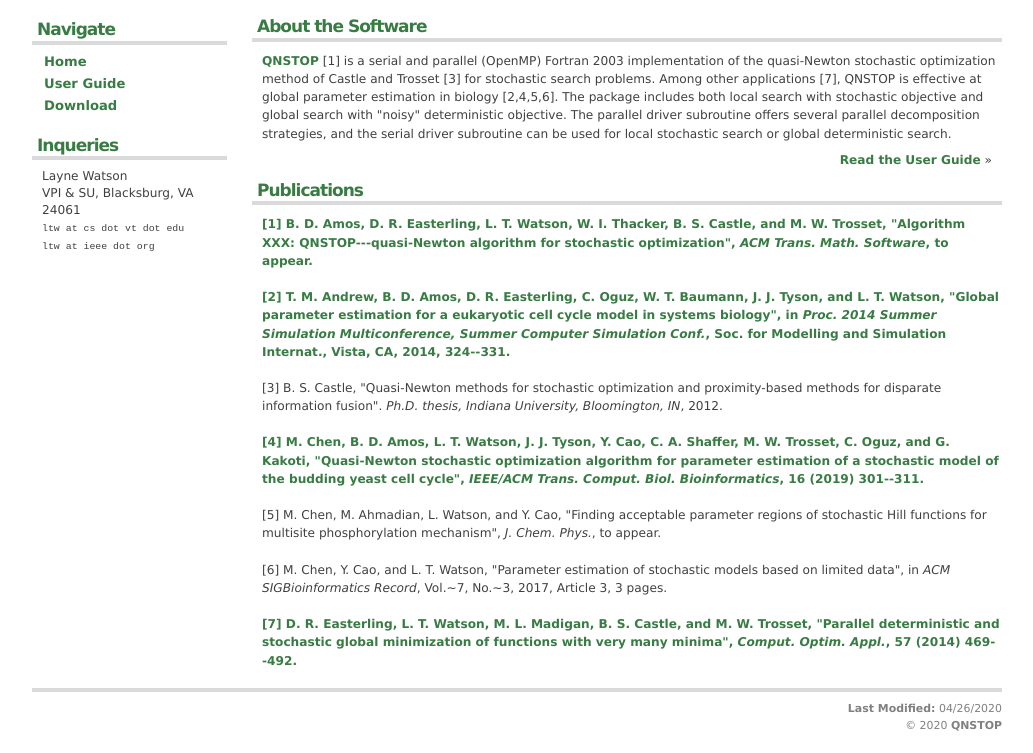
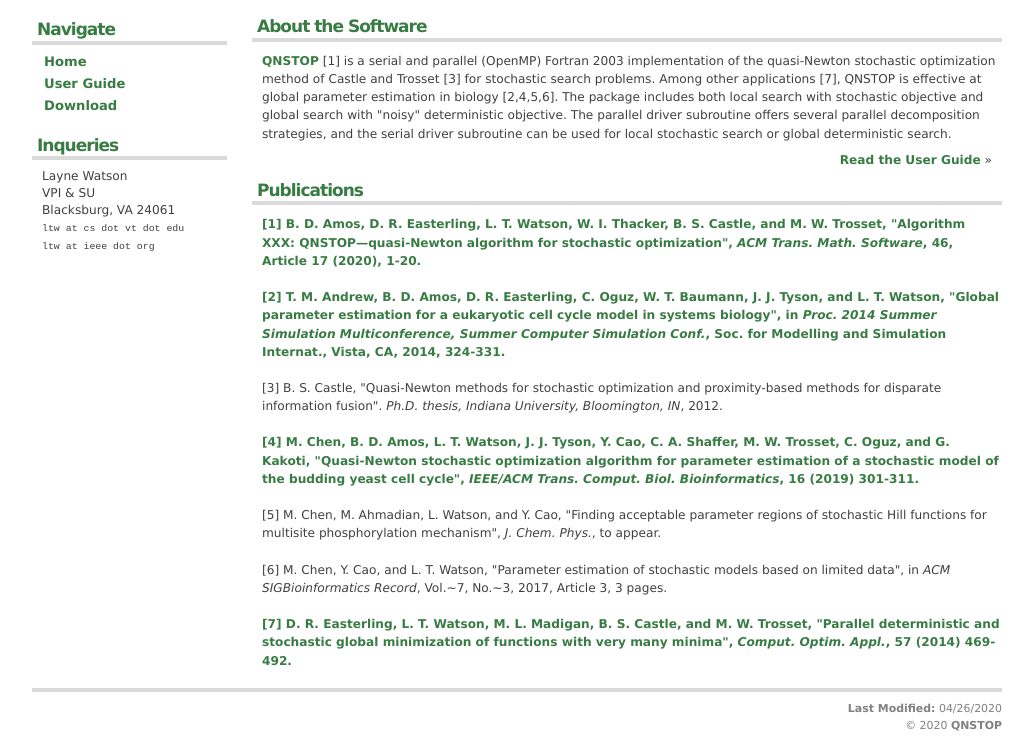
Before and after one commit to vtopt/qnstop, a plain HTML site: page index.html in a window 1280 px wide. Shown: the part 104-857 px from the top of the page, without its empty margins (123-1156 px from the left). Drawn offline with Linux system fonts and the light colour scheme.

Commit message:
formatting tweaks

```diff
--- a/index.html
+++ b/index.html
@@ -39,8 +39,9 @@
 <h2>Publications</h2>
 <a href="https://vtechworks.lib.vt.edu/handle/10919/49672" id="r1"><p>
 [1] B. D. Amos, D. R. Easterling, L. T. Watson, W. I. Thacker, B. S. Castle,
-and M. W. Trosset, "Algorithm XXX: QNSTOP---quasi-Newton algorithm for
-stochastic optimization", <i>ACM Trans. Math. Software</i>, to appear.
+and M. W. Trosset, "Algorithm XXX: QNSTOP&mdash;quasi-Newton algorithm for
+stochastic optimization", <i>ACM Trans. Math. Software</i>,
+46, Article 17 (2020), 1-20.
 </p></a>
 
 <a href="http://dl.acm.org/citation.cfm?id=2685662" id="r2"><p>
@@ -48,7 +49,7 @@ stochastic optimization", <i>ACM Trans. Math. Software</i>, to appear.
 Tyson, and L. T. Watson, "Global parameter estimation for a eukaryotic
 cell cycle model in systems biology", in <i>Proc. 2014 Summer Simulation
 Multiconference, Summer Computer Simulation Conf.</i>, Soc. for Modelling
-and Simulation Internat., Vista, CA, 2014, 324--331.
+and Simulation Internat., Vista, CA, 2014, 324-331.
 </p></a>
 
 <div id="r3"><p>
@@ -62,7 +63,7 @@ and proximity-based methods for disparate information fusion".
 M. W. Trosset, C. Oguz, and G. Kakoti, "Quasi-Newton stochastic optimization
 algorithm for parameter estimation of a stochastic model of the budding
 yeast cell cycle", <i>IEEE/ACM Trans. Comput. Biol. Bioinformatics</i>,
-16 (2019) 301--311.
+16 (2019) 301-311.
 </p></a>
 
 <div id="r4"><p>
@@ -81,7 +82,7 @@ Vol.~7, No.~3, 2017, Article 3, 3 pages.
 [7] D. R. Easterling, L. T. Watson, M. L. Madigan, B. S. Castle, and M. W.
 Trosset, "Parallel deterministic and stochastic global minimization of
 functions with very many minima", <i>Comput. Optim. Appl.</i>, 57 (2014)
-469--492.
+469-492.
 </p></a>
 </div>
 
@@ -95,7 +96,8 @@ functions with very many minima", <i>Comput. Optim. Appl.</i>, 57 (2014)
 <h2>Inqueries</h2>
 <p>
 Layne Watson<br>
-VPI & SU, Blacksburg, VA 24061<br>
+VPI & SU<br>
+Blacksburg, VA 24061<br>
 <code>ltw at cs dot vt dot edu</code><br>
 <code>ltw at ieee dot org</code>
 </p>
```
Also changed, not shown: usergd.html (+3 -2 lines).
